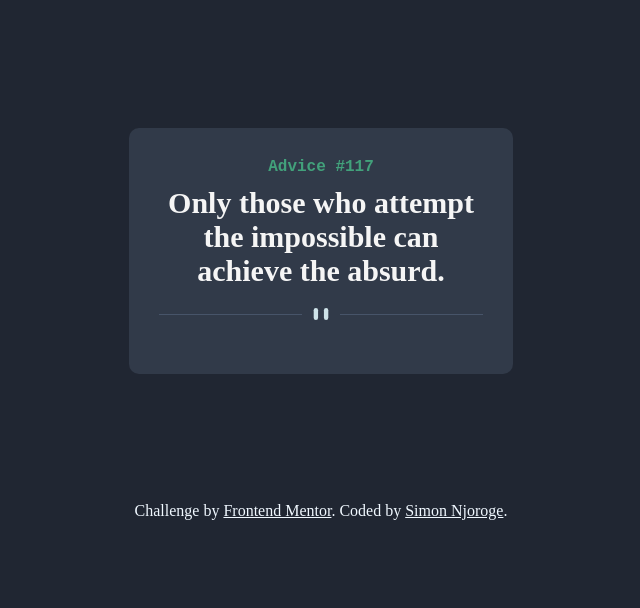
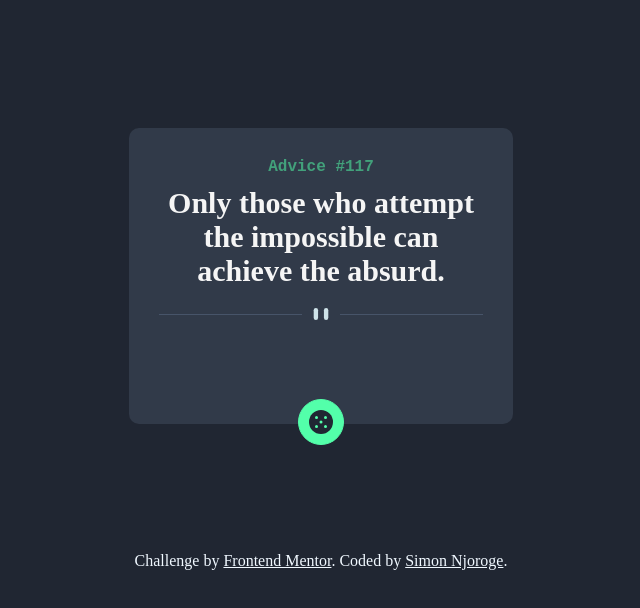
Before and after one commit to Simon-Njoroge/advice_generator, a plain HTML site: page index.html in a window 1280 px wide. Shown: the whole page, without its empty margins (319-959 px from the left). Drawn offline with Linux system fonts and the light colour scheme.

Commit message:
advice generator

```diff
--- a/index.html
+++ b/index.html
@@ -19,7 +19,7 @@
 
     </div>
     <div class="diceimg">
-
+      <img src="./images/icon-dice.svg" alt="">
     </div>
   </div>
   <div class="attribution">
```
